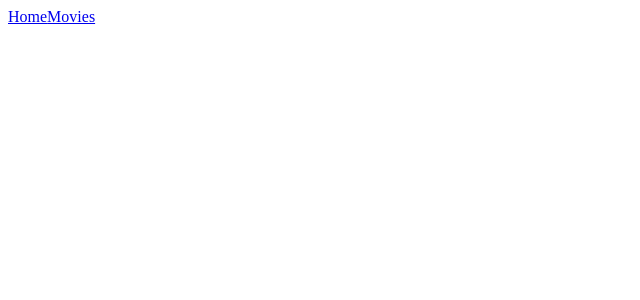
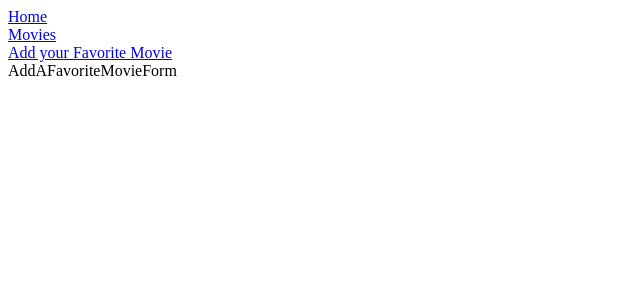
Before and after one commit to Mutuma-Gitonga/favorite-movies-and-series-app, a React (Create React App) app: page /newFavoriteMovie in a window 1280 px wide. Shown: the top 300 px of the page, without its empty margins (0-640 px from the left). Built offline with nearby package versions, Linux system fonts and the light colour scheme.

Commit message:
added the new movie form to the navbar

```diff
--- a/src/components/AddAFavoriteMovieForm.js
+++ b/src/components/AddAFavoriteMovieForm.js
@@ -0,0 +1,11 @@
+import React from 'react'
+
+function AddAFavoriteMovieForm() {
+  return (
+    <div>
+      AddAFavoriteMovieForm
+    </div>
+  )
+}
+
+export default AddAFavoriteMovieForm;
--- a/src/components/App.js
+++ b/src/components/App.js
@@ -3,6 +3,7 @@ import {Switch, Route} from "react-router-dom";
 import NavBar from "./NavBar";
 import Home from "./Home";
 import MoviesList from "./MoviesList";
+import AddAFavoriteMovieForm from "./AddAFavoriteMovieForm";
 
 
 function App() {
@@ -12,6 +13,7 @@ function App() {
       <Switch>
         <Route exact path="/"><Home /></Route>
         <Route path="/movies"><MoviesList /></Route>
+        <Route path="/newFavoriteMovie"><AddAFavoriteMovieForm /></Route>
       </Switch>
     </div>
   );
--- a/src/components/NavBar.js
+++ b/src/components/NavBar.js
@@ -4,8 +4,9 @@ import { NavLink } from "react-router-dom";
 function NavBar() {
   return (
     <div className="navbar">
-        <NavLink to="/">Home</NavLink>
-        <NavLink to="/movies">Movies</NavLink>
+        <NavLink to="/">Home</NavLink><br/>
+        <NavLink to="/movies">Movies</NavLink><br/>
+        <NavLink to="/newFavoriteMovie">Add your Favorite Movie</NavLink>
     </div>
   );
 }
```
